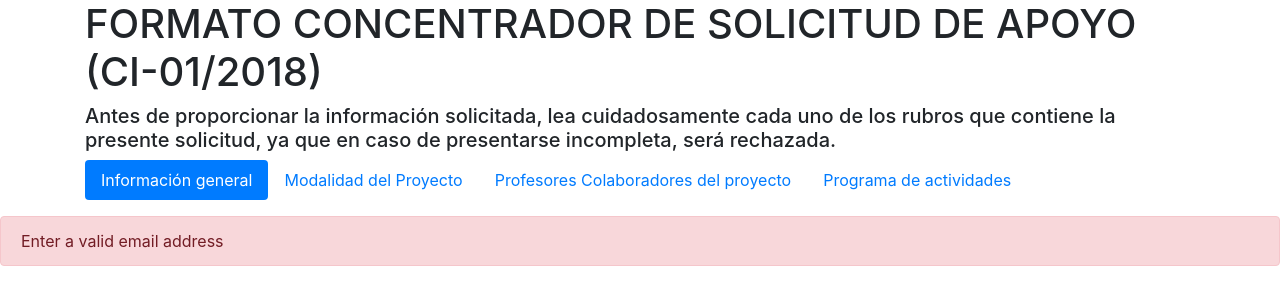
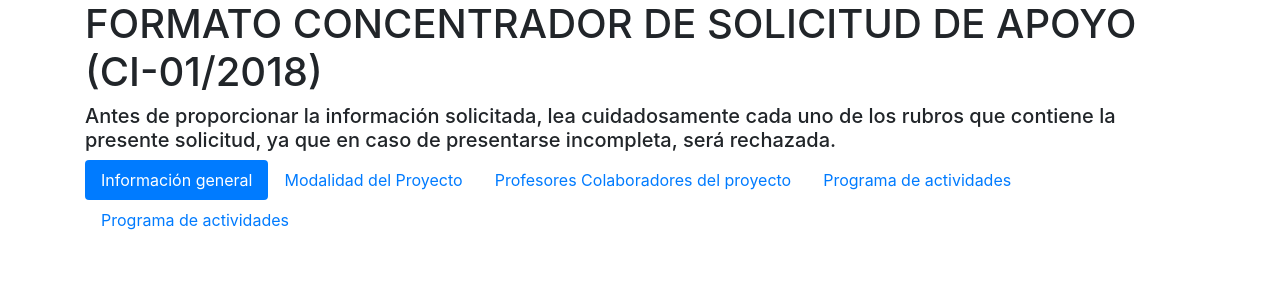
Before and after one commit to vmelendezz/Residencia, a PHP site: page /SolicitudApoyo in a window 1280 px wide. Shown: the top 305 px of the page. Run offline with PHP 8.4, Linux system fonts and the light colour scheme; some libraries are stand-ins or nearby versions.

Commit message:
Add files via upload

```diff
--- a/public/pages/SolicitudApoyo.php
+++ b/public/pages/SolicitudApoyo.php
@@ -17,16 +17,20 @@
 			<li class="nav-item">
 				<a class="nav-link" id="pills-profile-tab" data-toggle="pill" href="#Concentrado" role="tab" aria-controls="pills-profile" aria-selected="false">Programa de actividades</a>
 			</li>
+			<li class="nav-item">
+				<a class="nav-link" id="pills-profile-tab" data-toggle="pill" href="#PlanDeTrabajo" role="tab" aria-controls="pills-profile" aria-selected="false">Programa de actividades</a>
+			</li>
 		</ul>
 		<div class="tab-content" id="pills-tabContent">
 			<div class="tab-pane fade show active" id="info-general" role="tabpanel" aria-labelledby="pills-home-tab"></div>
 			<div class="tab-pane fade" id="Modalidad-del-proyecto" role="tabpanel" aria-labelledby="pills-profile-tab"></div>
 			<div class="tab-pane fade show" id="ColaboradoresP" role="tabpanel" aria-labelledby="pills-home-tab"></div>
 			<div class="tab-pane fade" id="Concentrado" role="tabpanel" aria-labelledby="pills-profile-tab"></div>
+			<div class="tab-pane fade" id="PlanDeTrabajo" role="tabpanel" aria-labelledby="pills-profile-tab"></div>
 		</div>
 	</div>
-	<div class="alert alert-danger" role="alert">
+	<div class="alert alert-danger" role="alert" style="display: none;">
 	  <span class="glyphicon glyphicon-exclamation-sign" aria-hidden="true"></span>
 	  <span class="sr-only">Error:</span>
-	  Enter a valid email address
+	  <span id="erroresForm"></span>
 	</div>
```
Also changed, not shown: public/pages/404.php (line endings or trailing spaces), public/pages/Protocolo.php (line endings or trailing spaces), public/pages/datosGenerales.php (line endings or trailing spaces).
